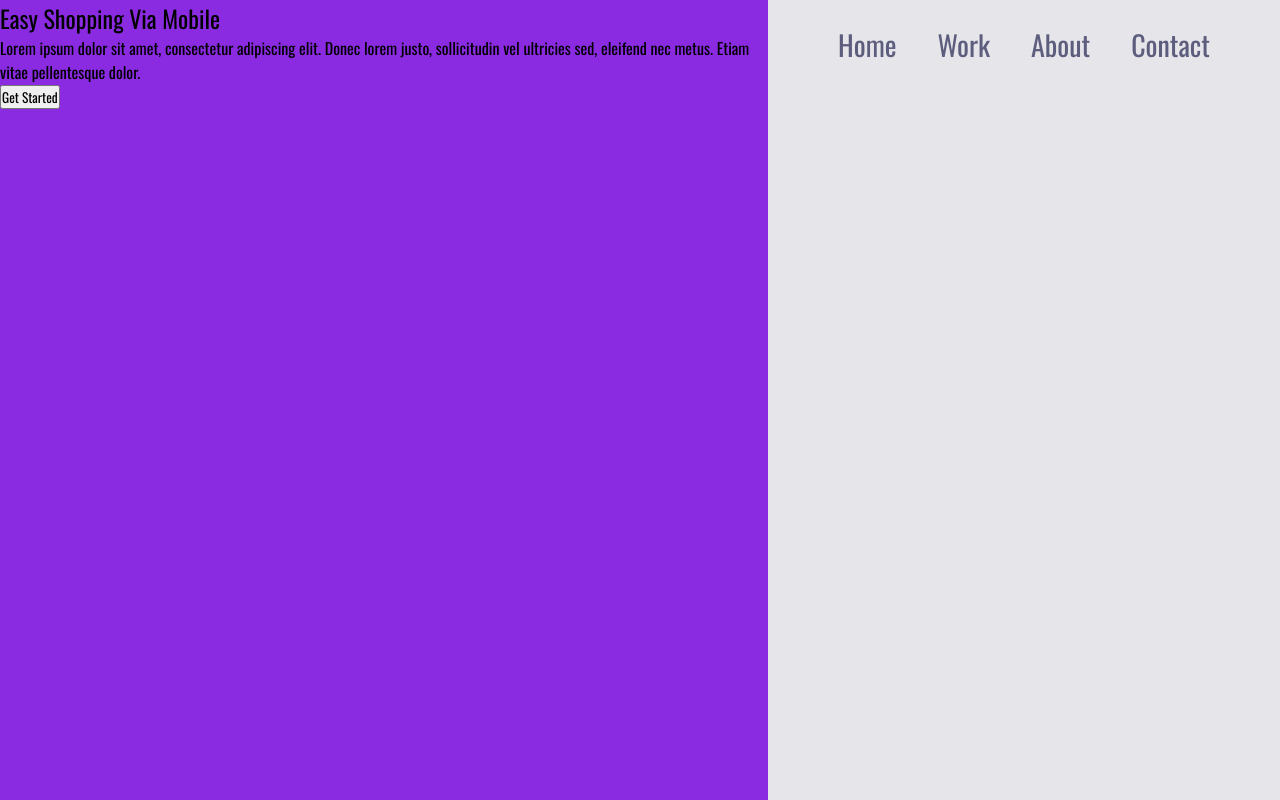
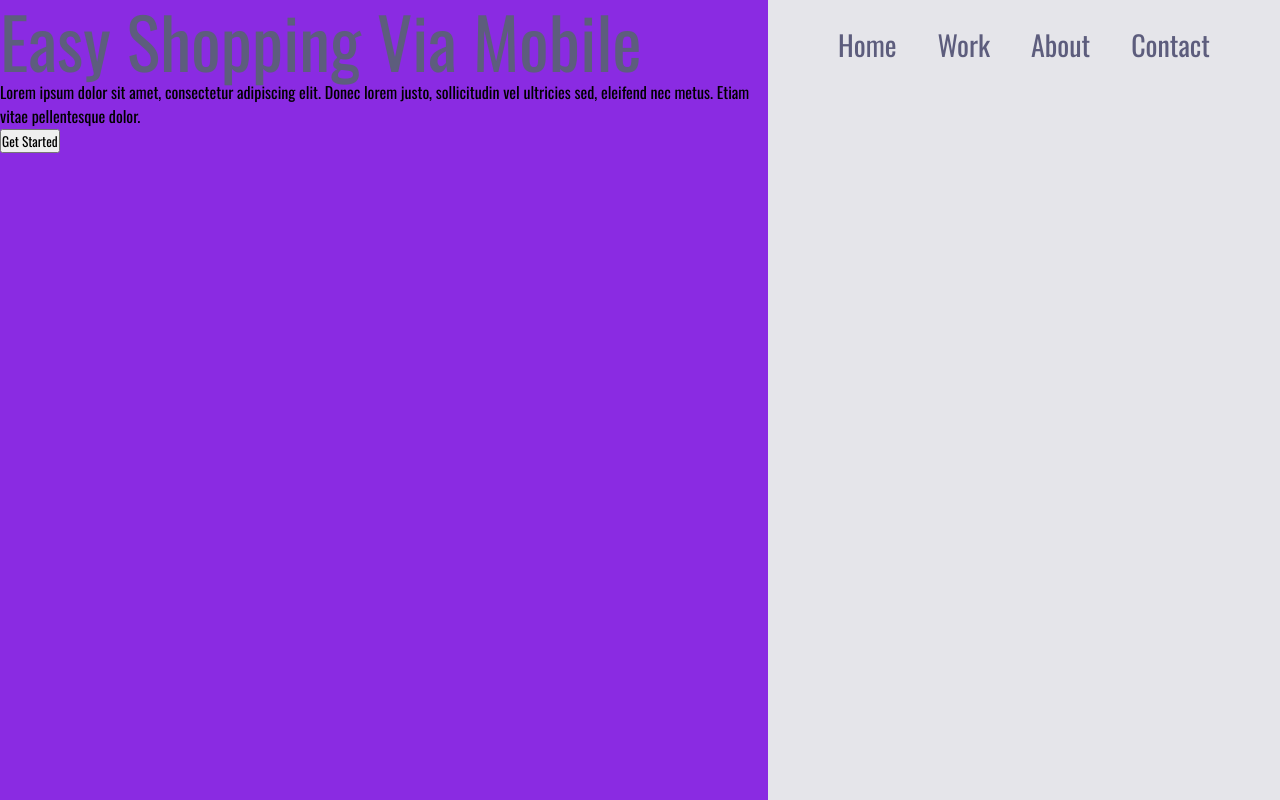
Before and after one commit to WillianAmorim/easy-shopping-via-mobile, a plain HTML site: page index.html in a window 1280 px wide. Drawn offline with nearby package versions, Linux system fonts and the light colour scheme.

Commit message:
adicionado estilização do h1

```diff
--- a/style.css
+++ b/style.css
@@ -15,6 +15,12 @@ main {
   background-color: blueviolet;
   width: 60vw;
   height: 100vh;
+}
+
+#first-section > div > h1 {
+  font-size: 70px;
+  line-height: 80px;
+  color: #5D5D7D;
 }
 
 #second-section {
```
